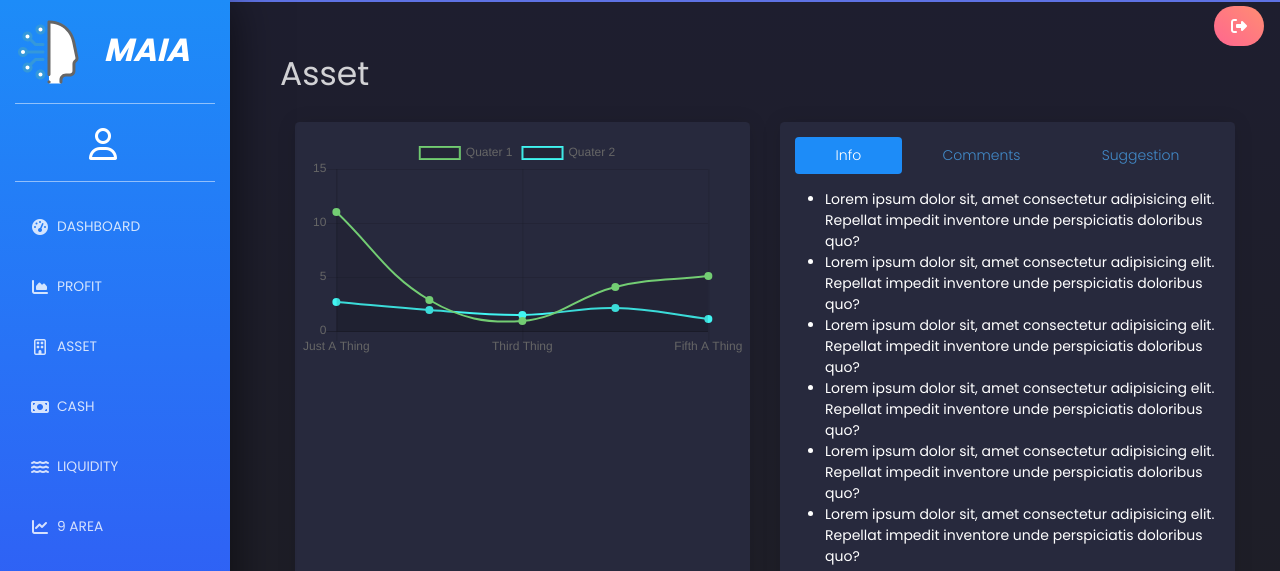
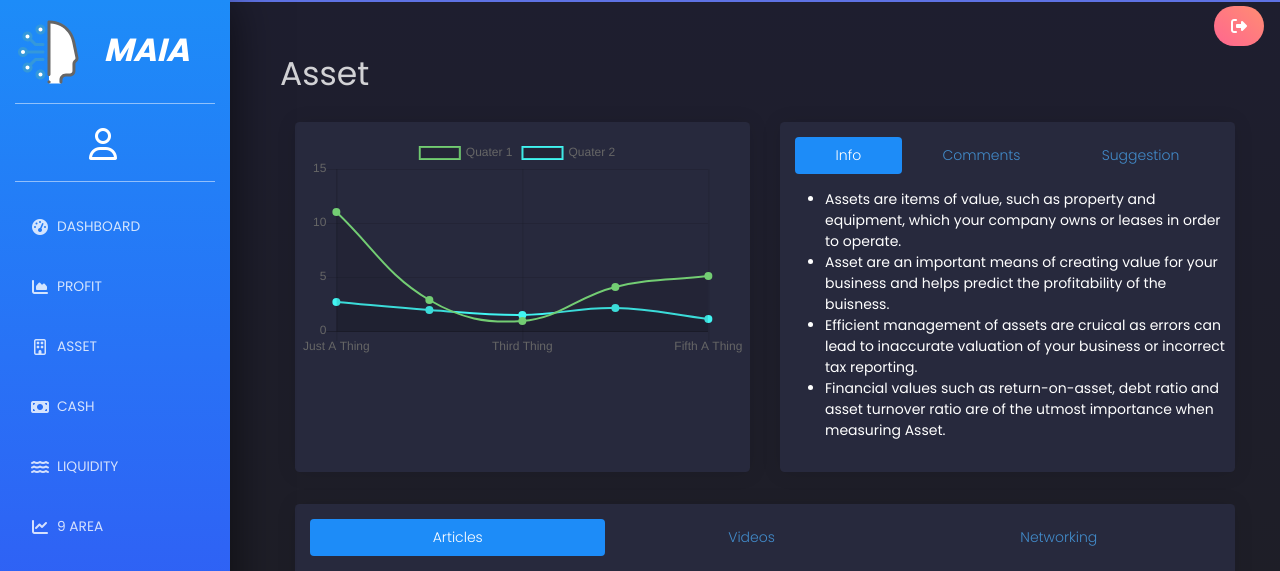
Before and after one commit to Watermelol/pepehandsv2, a Django app: page /pillars/asset in a window 1280 px wide. Shown: the top 571 px of the page. Run offline with Django 3.2, Linux system fonts and the light colour scheme; data that the repository does not hold is empty; parts of the project's set-up code (start-up, migrations or seed data) failed here and were passed over; some libraries are stand-ins or nearby versions.

Commit message:
mostly on asset and profit pilllar, view remove redundant code

```diff
--- a/Maia/templates/pillars/asset_pillar.html
+++ b/Maia/templates/pillars/asset_pillar.html
@@ -33,12 +33,11 @@
                             </div>
                             <div class="card-body" style="overflow: auto;">
                                 <ul v-if='info'>
-                                    <li>Lorem ipsum dolor sit, amet consectetur adipisicing elit. Repellat impedit inventore unde perspiciatis doloribus quo?</li>
-                                    <li>Lorem ipsum dolor sit, amet consectetur adipisicing elit. Repellat impedit inventore unde perspiciatis doloribus quo?</li>
-                                    <li>Lorem ipsum dolor sit, amet consectetur adipisicing elit. Repellat impedit inventore unde perspiciatis doloribus quo?</li>
-                                    <li>Lorem ipsum dolor sit, amet consectetur adipisicing elit. Repellat impedit inventore unde perspiciatis doloribus quo?</li>
-                                    <li>Lorem ipsum dolor sit, amet consectetur adipisicing elit. Repellat impedit inventore unde perspiciatis doloribus quo?</li>
-                                    <li>Lorem ipsum dolor sit, amet consectetur adipisicing elit. Repellat impedit inventore unde perspiciatis doloribus quo?</li>
+                                    <li>Assets are items of value, such as property and equipment, which your company owns or leases in order to operate. </li>
+                                    <li>Asset are an important means of creating value for your business and helps predict the profitability of the buisness. </li>
+                                    <li>Efficient management of assets are cruical as errors can lead to inaccurate valuation of your business or incorrect tax reporting. </li>
+                                    <li>Financial values such as return-on-asset, debt ratio and asset turnover ratio are of the utmost importance when measuring Asset.</li>
+
                                 </ul>
                                 <ul v-if="comments">
                                     <li v-for="comment in asset_comment">[$ comment $]</li>
--- a/Maia/views.py
+++ b/Maia/views.py
@@ -158,10 +158,12 @@ def financial_data_questionaire(request):
             liquidity_result = liquidity_score,
             cash_result = cash_score,
             general_result = expert_score
+        )
+        analysis_entry.save()
 
 
-        )
-        analysis_entry.save()
+
+
 
 
 
@@ -180,8 +182,7 @@ def financial_data_questionaire(request):
         # gets the current user financial data
 
 
-        #ex = expert_result(financial_data_me)
-        #print(ex)
+
 
 
         # pass the data to machinelearning and get the result
@@ -228,29 +229,6 @@ def get_asset_predictions(YNPM, ATR, DTA, ROA, Cash_Ratio, QR, CR, NA, NTA, Debt
 
 
 
-#def expert_result(user_financial_me):
-
-   # ROA = user_financial_me.return_on_asset
-   # NA = user_financial_me.net_assets
-   # NTA = user_financial_me.net_tangeble_asset
-   # CR = user_financial_me.current_ratio
-   # Q1_NP = user_financial_me.q1_net_profit
-   # DTA = user_financial_me.debt_to_asset_ratio
-
-    #result = get_expert_predictions(ROA, NA, NTA, CR, Q1_NP, DTA)
-
-    #return result
-
-    # ROA = user_financial_me.return_on_asset
-    # NA = user_financial_me.net_assets
-    # NTA = user_financial_me.net_tangeble_asset
-    # CR = user_financial_me.current_ratio
-    # Q1_NP = user_financial_me.q1_net_profit
-    # DTA = user_financial_me.debt_to_asset_ratio
-
-    # result = get_expert_predictions(ROA, NA, NTA, CR, Q1_NP, DTA)
-
-    # return result
 
 
 
```
Also changed, not shown: Maia/templates/pillars/profit_pillar.html (+5 -6 lines).
